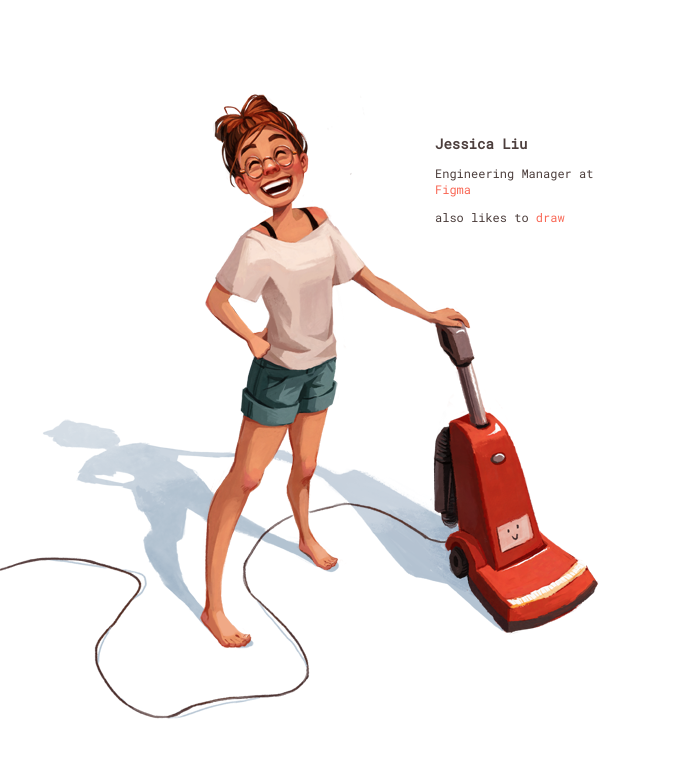
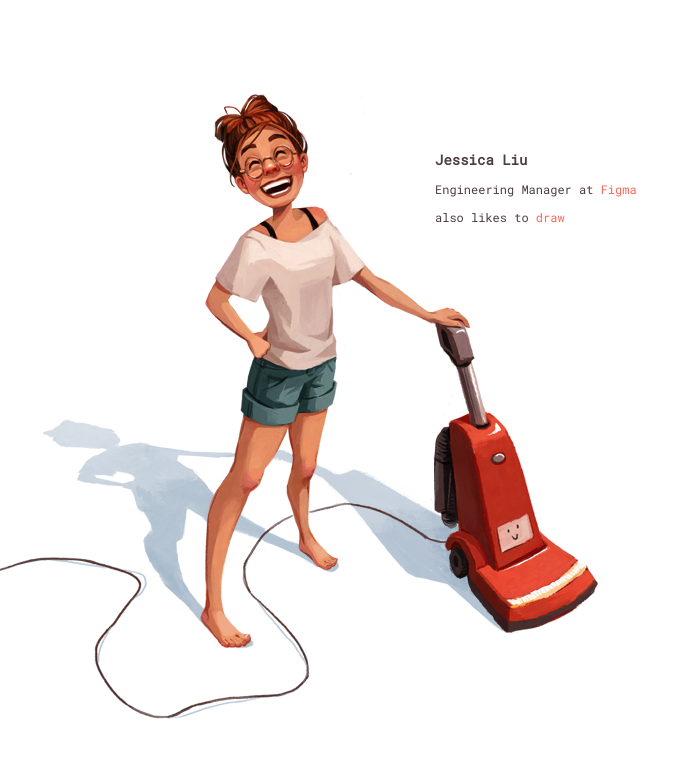
Before and after one commit to jessicaliu/jessicaliu.github.io, a plain HTML site: page index.html in a window 1280 px wide. Shown: the whole page, without its empty margins (0-699 px from the left). Drawn offline with Linux system fonts and the light colour scheme.

Commit message:
Update index.html

```diff
--- a/index.html
+++ b/index.html
@@ -41,7 +41,7 @@ p {
 	position: absolute;
   bottom: 70%;
   left: 60%;
-  width: 200px;
+  width: 205px;
   transition: all .2s ease;
 }
 @media (max-height: 500px) and (min-width: 531px) {
```
